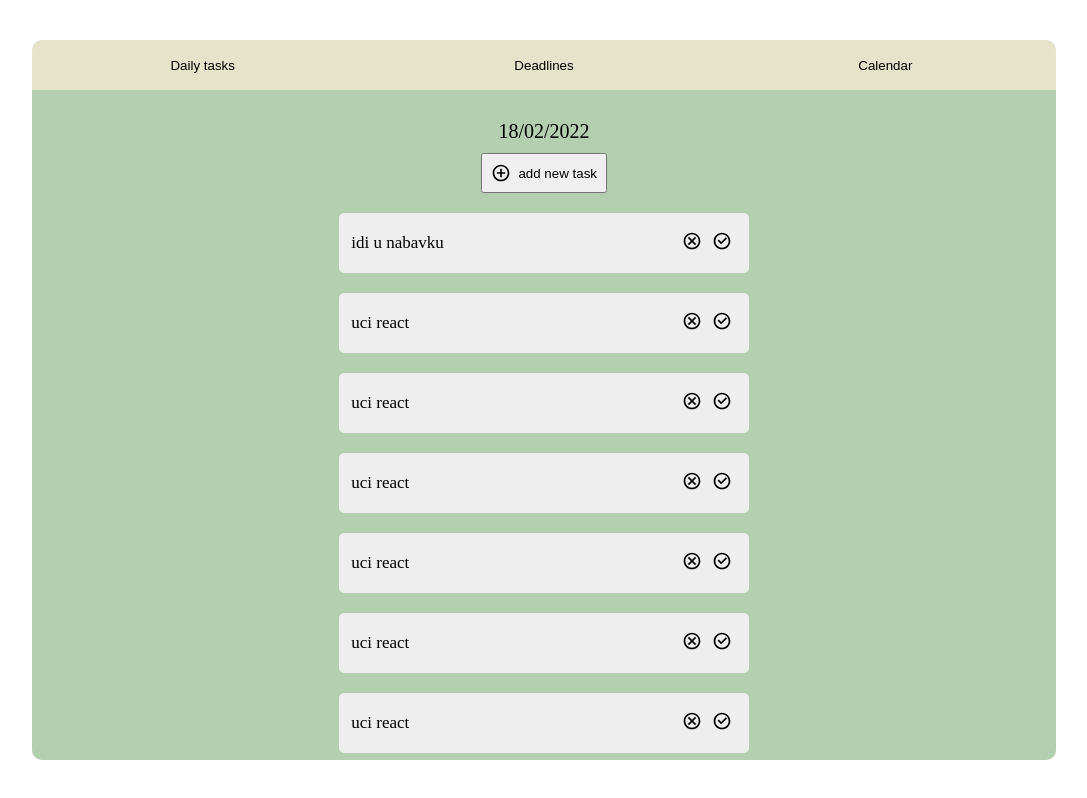
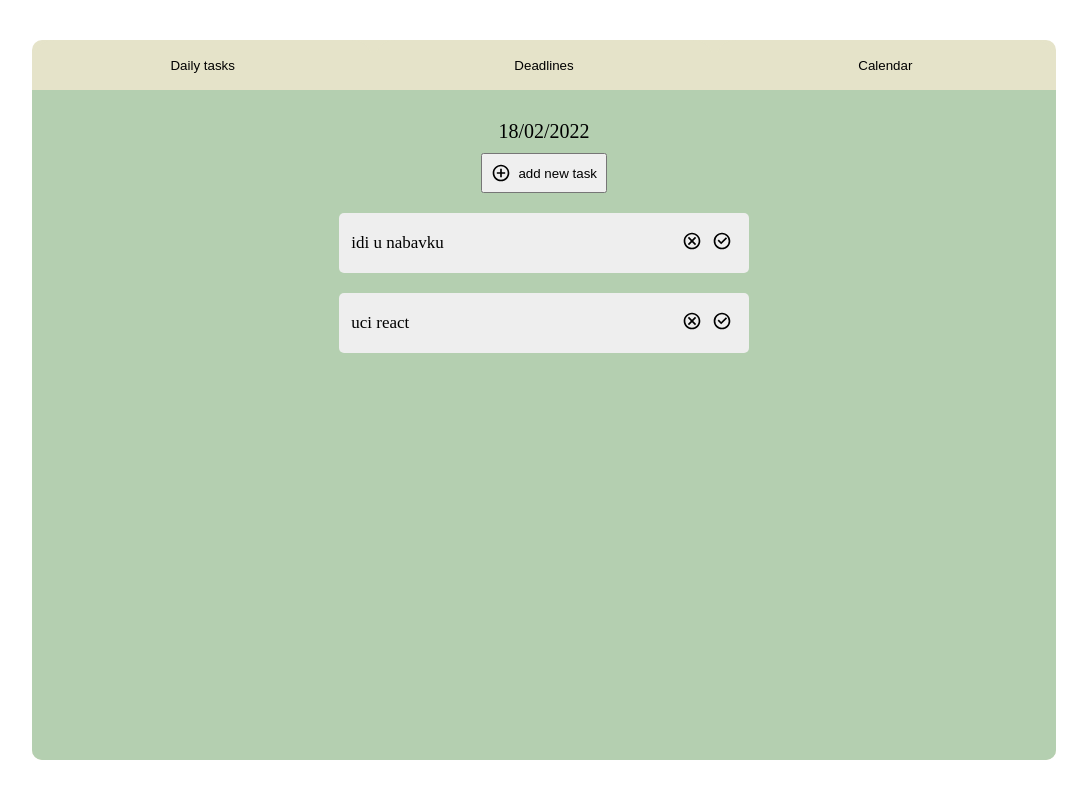
Before and after one commit to dusanvojnovic/planner-app, a React (Create React App) app: page / in a window 1280 px wide. Shown: the whole page, without its empty margins (96-1183 px from the left). Built offline with nearby package versions, Linux system fonts and the light colour scheme.

Commit message:
adding deadline component

```diff
--- a/package.json
+++ b/package.json
@@ -10,6 +10,7 @@
     "react-dom": "^17.0.2",
     "react-icons": "^4.3.1",
     "react-scripts": "5.0.0",
+    "sassy-datepicker": "^0.8.0",
     "web-vitals": "^2.1.4"
   },
   "scripts": {
--- a/src/components/DailyTasks/DailyTasks.js
+++ b/src/components/DailyTasks/DailyTasks.js
@@ -23,7 +23,7 @@ const DailyTask = (props) => {
 				</IconContext.Provider>
 			</div>
 			{props.tasks.map((task) => (
-				<Task taskName={task} />
+				<Task taskName={task} key={task} />
 			))}
 		</div>
 	);
--- /dev/null
+++ b/src/components/Deadlines/Deadline.css
@@ -0,0 +1,7 @@
+.deadline {
+	background-color: yellow;
+	display: flex;
+	width: 40%;
+	height: 10rem;
+	margin-top: 2rem;
+}
--- /dev/null
+++ b/src/components/Deadlines/Deadline.js
@@ -0,0 +1,22 @@
+import DatePicker from 'sassy-datepicker';
+
+import './Deadline.css';
+
+const Deadline = (props) => {
+	const onChange = (date) => {
+		console.log(date.toString());
+	};
+
+	return (
+		<div className='deadline'>
+			<div className='deadline__name'>
+				<p>{props.deadlineName}</p>
+			</div>
+			<div className='deadline__calendar'>
+				<DatePicker onChange={onChange} />
+			</div>
+		</div>
+	);
+};
+
+export default Deadline;
--- a/src/components/MainBox/MainBox.js
+++ b/src/components/MainBox/MainBox.js
@@ -1,18 +1,11 @@
 import { useState } from 'react';
 
 import DailyTasks from '../DailyTasks/DailyTasks';
+import Deadline from '../Deadlines/Deadline';
 import MainBoxButton from './MainBoxButton';
 import './MainBox.css';
 
-const tasks = [
-	'idi u nabavku',
-	'uci react',
-	'uci react',
-	'uci react',
-	'uci react',
-	'uci react',
-	'uci react',
-];
+const tasks = ['idi u nabavku', 'uci react'];
 
 const MainBox = (props) => {
 	const [activeBox, setActiveBox] = useState('dailyTask');
@@ -24,7 +17,10 @@ const MainBox = (props) => {
 					<MainBoxButton text='Daily tasks' />
 				</div>
 				<div>
-					<MainBoxButton text='Deadlines' />
+					<MainBoxButton
+						text='Deadlines'
+						onClick={() => setActiveBox('deadlines')}
+					/>
 				</div>
 				<div>
 					<MainBoxButton text='Calendar' />
@@ -32,6 +28,7 @@ const MainBox = (props) => {
 			</div>
 			<div className='main-box__content'>
 				{activeBox === 'dailyTask' && <DailyTasks tasks={tasks} />}
+				{activeBox === 'deadlines' && <Deadline deadlineName='deadline' />}
 			</div>
 		</div>
 	);
--- a/src/components/Task/Task.css
+++ b/src/components/Task/Task.css
@@ -12,7 +12,8 @@
 }
 
 .done {
-	border: 3px solid #65c18c;
+	background-color: #65c18c;
+	/* color: #eeeeee; */
 }
 
 .task-name {
```
Also changed, not shown: src/components/Deadlines/DeadlinesList.js (added), 1 other file (tests, documents, lock files or other folders).
